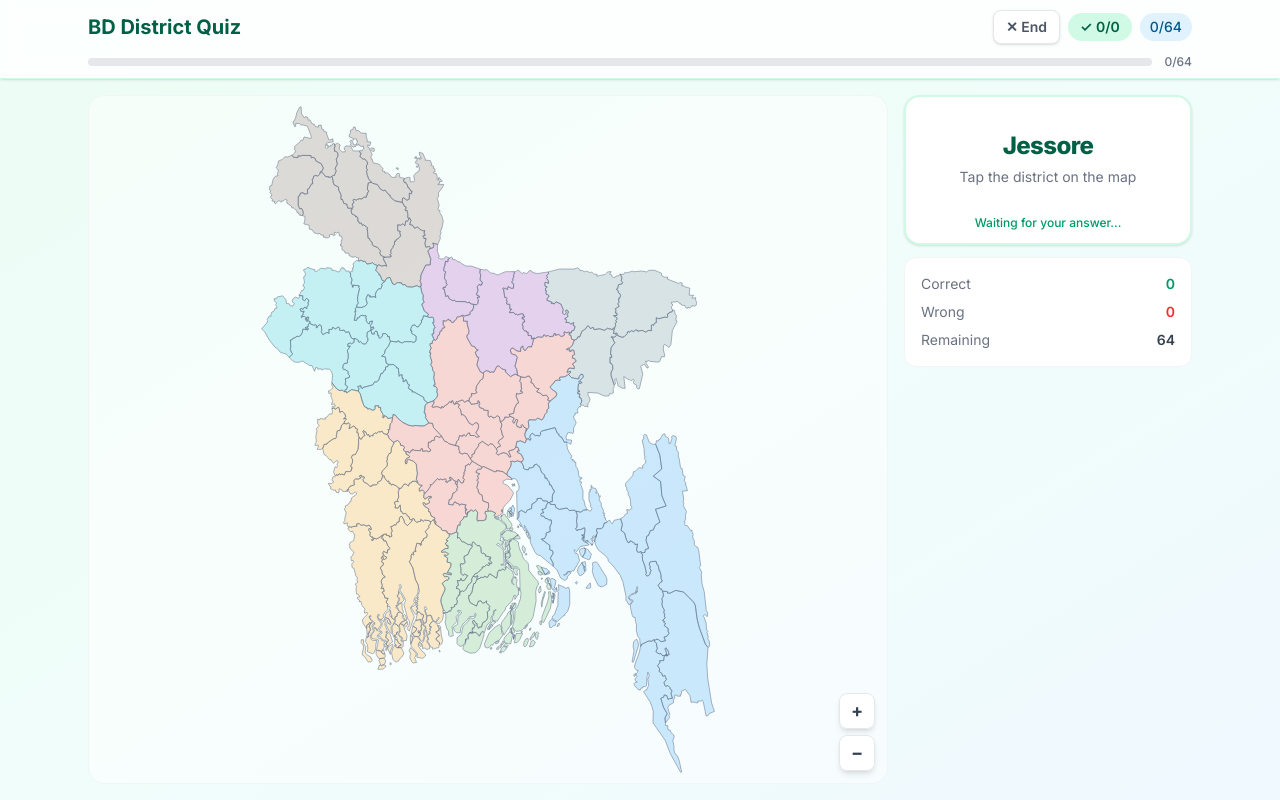
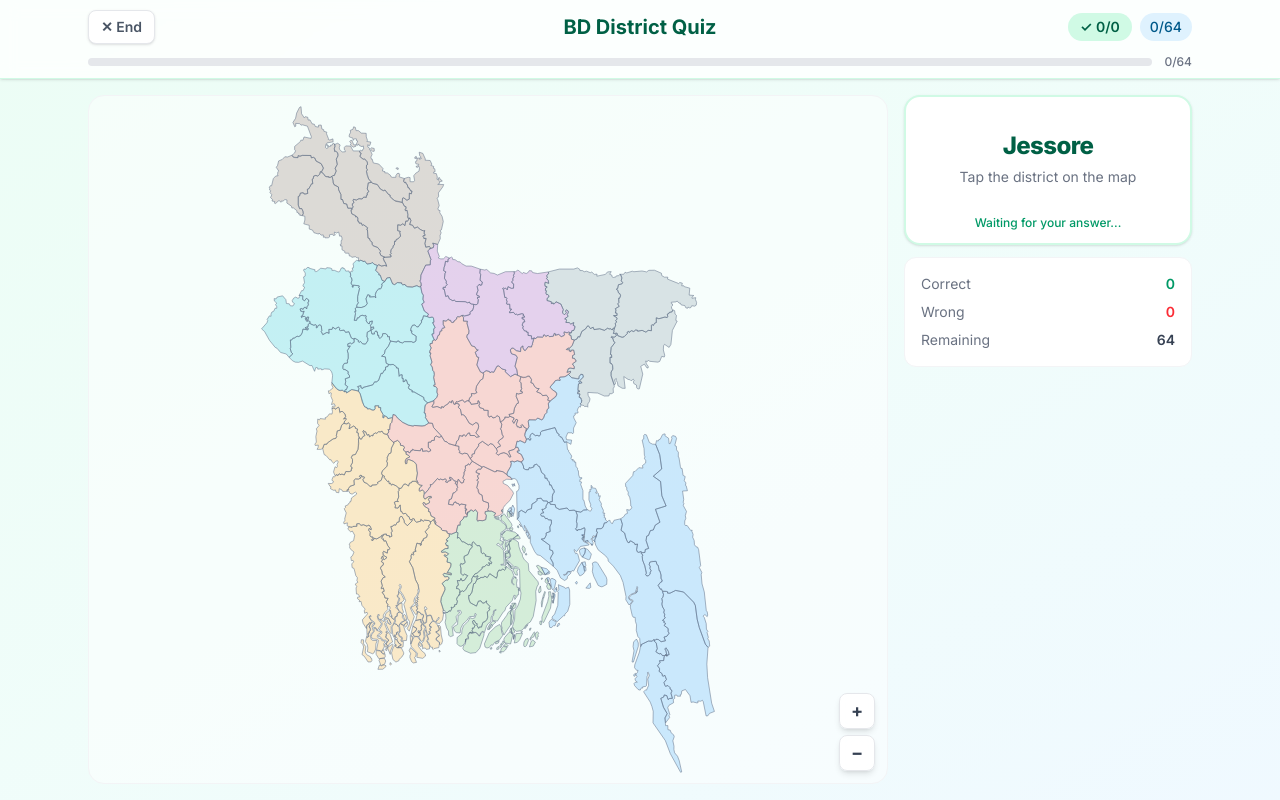
Before and after one commit to abid-shahriar/bd-geo-quiz, a React (Vite) app: page / in a window 1280 px wide. Both pictures are taken after a click on the button "🎯 Start Quiz". Built offline with nearby package versions, Linux system fonts and the light colour scheme.

Commit message:
ui optimizations

```diff
--- a/src/App.tsx
+++ b/src/App.tsx
@@ -25,25 +25,36 @@ function App() {
   return (
     <div className='h-dvh overflow-hidden bg-gradient-to-br from-emerald-50 via-teal-50 to-sky-50 flex flex-col items-center'>
       {/* Header */}
+      {state.mode !== 'menu' && (
         <header className='w-full bg-white/80 backdrop-blur-sm shadow-sm border-b border-emerald-100 sticky top-0 z-40'>
-        <div className='max-w-6xl mx-auto px-4 sm:px-6 py-2.5 flex items-center justify-between'>
-          <div className='flex items-center gap-2'>
+          <div className='relative max-w-6xl mx-auto px-4 sm:px-6 py-2.5 flex items-center justify-between'>
+            <div className='flex items-center gap-2 z-10'>
               {state.mode === 'study' && (
                 <button
                   onClick={goToMenu}
-                className='bg-white hover:bg-gray-50 border border-gray-200 text-gray-700 hover:text-emerald-700 font-semibold text-sm px-3 py-1.5 rounded-lg flex items-center gap-1 cursor-pointer transition-all shadow-sm'
+                  className='bg-white hover:bg-gray-50 border border-gray-200 text-gray-700 hover:text-emerald-700 font-semibold text-xs sm:text-sm px-2.5 sm:px-3 py-1.5 rounded-lg flex items-center gap-1 cursor-pointer transition-all shadow-sm'
                 >
                   ← Back
                 </button>
               )}
+
+              {(state.mode === 'quiz' || state.mode === 'result') && (
+                <button
+                  onClick={() => setShowEndConfirm(true)}
+                  className='bg-white hover:bg-red-50 border border-gray-200 hover:border-red-200 text-gray-600 hover:text-red-600 font-semibold text-xs sm:text-sm px-2.5 sm:px-3 py-1.5 rounded-lg cursor-pointer transition-all shadow-sm flex-shrink-0'
+                >
+                  ✕ End
+                </button>
+              )}
+            </div>
+
             <button
               onClick={goToMenu}
-              className='text-lg md:text-xl font-bold text-emerald-800 hover:text-emerald-600 transition-colors cursor-pointer flex items-center gap-2'
+              className='absolute left-1/2 -translate-x-1/2 text-lg md:text-xl font-bold text-emerald-800 hover:text-emerald-600 transition-colors cursor-pointer flex items-center gap-2 whitespace-nowrap'
             >
               <span className='hidden sm:inline'>BD District Quiz</span>
               <span className='sm:hidden'>BD Quiz</span>
             </button>
-          </div>
 
             {state.mode === 'study' && (
               <span className='bg-sky-100 text-sky-700 px-3 py-1 rounded-full text-sm font-medium'>
@@ -52,13 +63,7 @@ function App() {
             )}
 
             {(state.mode === 'quiz' || state.mode === 'result') && (
-            <div className='flex items-center gap-2 text-sm'>
-              <button
-                onClick={() => setShowEndConfirm(true)}
-                className='bg-white hover:bg-red-50 border border-gray-200 hover:border-red-200 text-gray-600 hover:text-red-600 font-semibold text-xs sm:text-sm px-3 py-1.5 rounded-lg cursor-pointer transition-all shadow-sm flex-shrink-0'
-              >
-                ✕ End
-              </button>
+              <div className='flex items-center gap-2 text-sm z-10'>
                 <div className='bg-emerald-100 text-emerald-800 px-3 py-1 rounded-full font-semibold'>
                   ✓ {state.score}/{state.totalQuestions}
                 </div>
@@ -85,6 +90,7 @@ function App() {
             </div>
           )}
         </header>
+      )}
 
       {/* Main Content */}
       <main className='flex-1 flex flex-col max-w-6xl w-full px-4 sm:px-6 py-3 sm:py-4 min-h-0 overflow-hidden'>
--- a/src/features/game/screens/QuizScreen.tsx
+++ b/src/features/game/screens/QuizScreen.tsx
@@ -49,13 +49,13 @@ export function QuizScreen({
       {showEndConfirm && (
         <div className='fixed inset-0 bg-black/40 backdrop-blur-sm flex items-center justify-center z-50 p-4'>
           <div className='bg-white rounded-2xl shadow-2xl p-6 max-w-sm w-full text-center'>
-            <div className='text-4xl mb-3'>🏁</div>
             <h3 className='text-lg font-bold text-gray-800 mb-2'>
               End the quiz?
             </h3>
             <p className='text-gray-500 text-sm mb-5 leading-relaxed'>
-              You've answered {state.totalQuestions} of 64 questions. Score so
-              far:{' '}
+              You've answered {state.totalQuestions} of 64 questions.
+              <br />
+              Score so far:{' '}
               <strong>
                 {state.score}/{state.totalQuestions}
               </strong>
```
Lines whose indentation alone changed are shown as unchanged.
